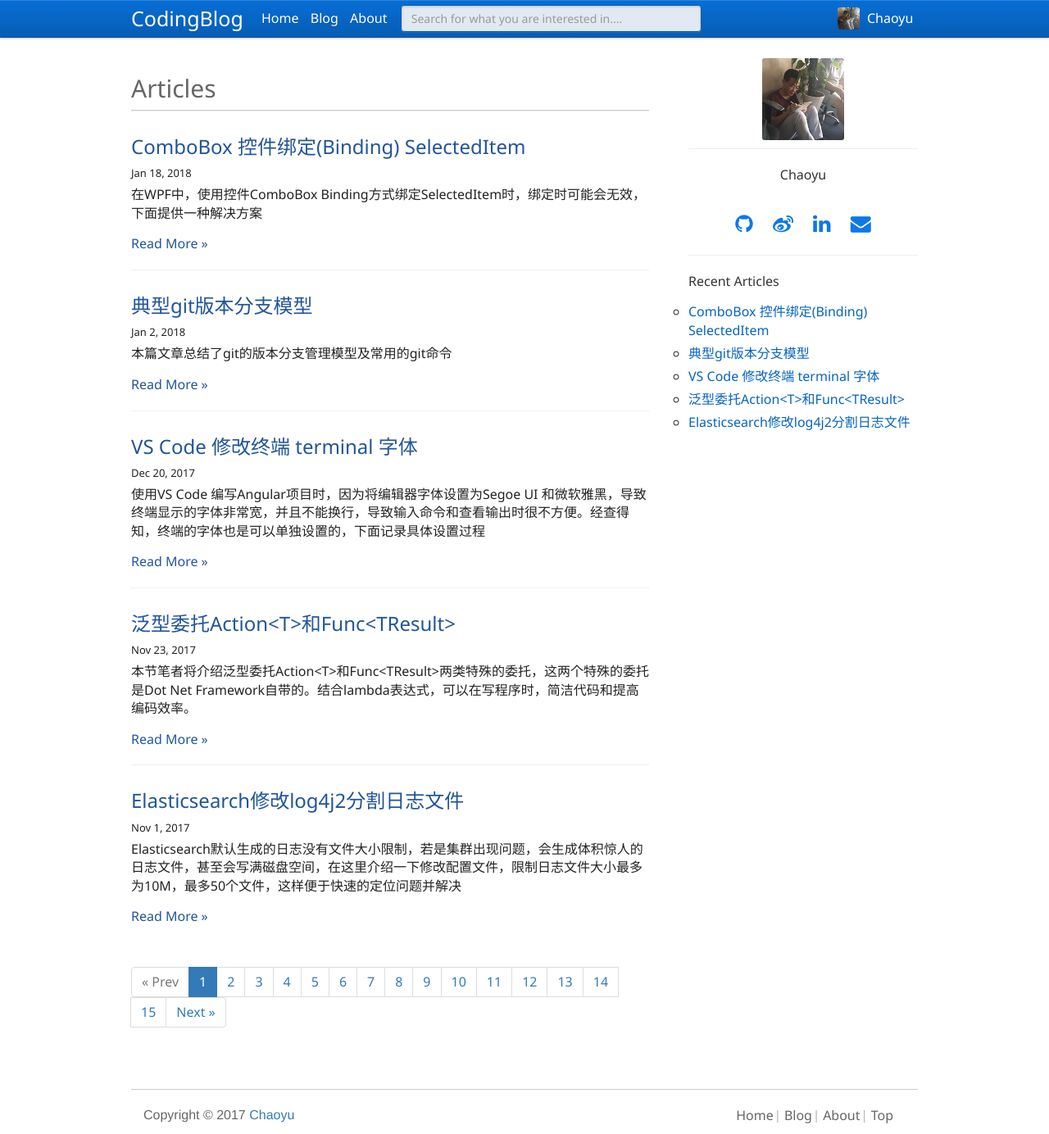
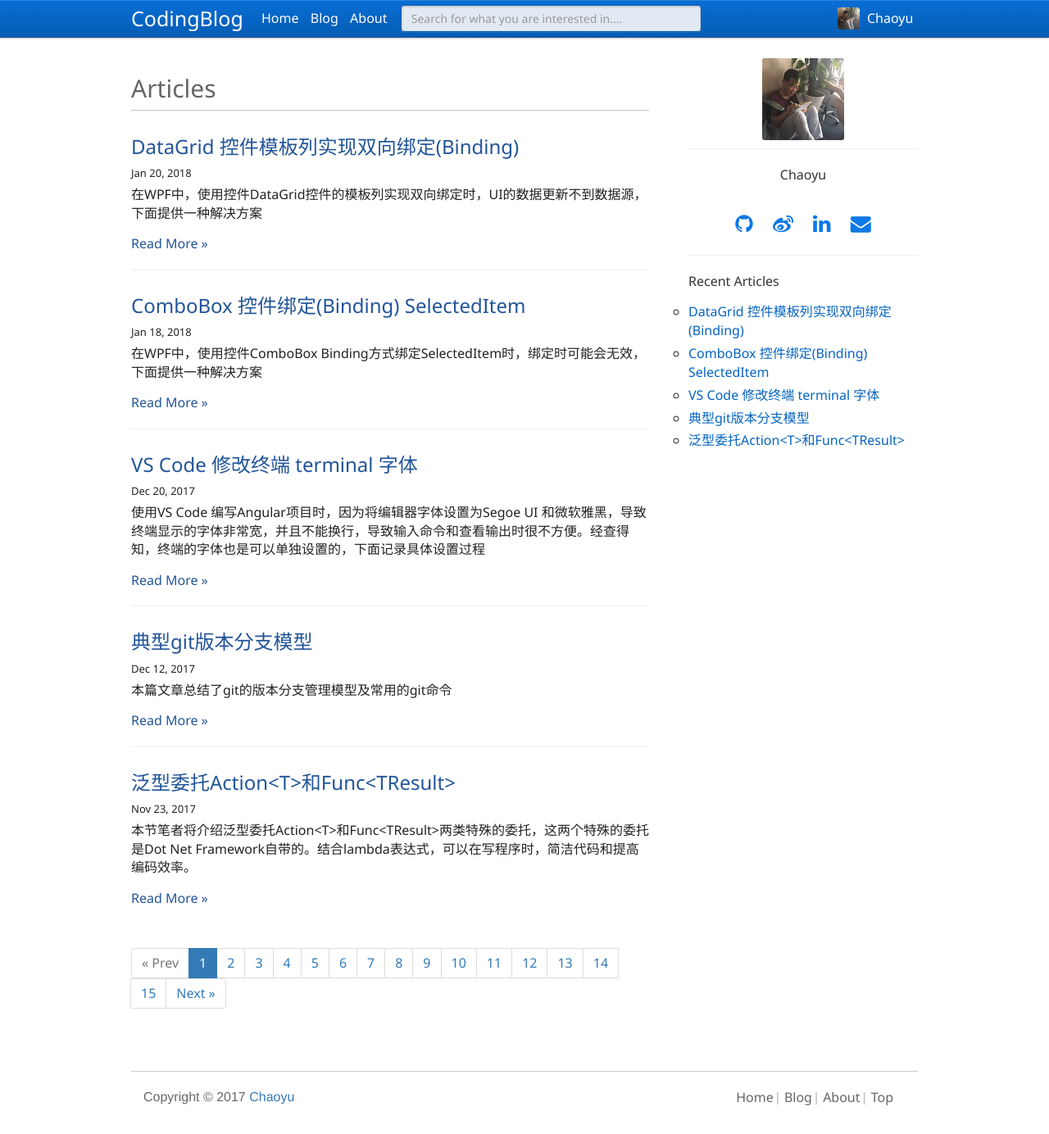
Before and after one commit to kinshines/kinshines.github.io, a Jekyll site: the page built from index.html, in a window 1280 px wide. Shown: the whole page at 82% size. Built offline with Jekyll 4.4.1, drawn with Linux system fonts in a browser that asks for light colours; the list of posts is cut into pages by our own code; after the commit the page ends 1362 px from its top, so only the background shows below that.

Commit message:
datagrid

```diff
--- /dev/null
+++ b/_posts/2018-01-20-datagrid-twoway-binding.md
@@ -0,0 +1,89 @@
+---
+layout: post
+title: DataGrid 控件模板列实现双向绑定(Binding)
+author: kinshines
+date:   2018-01-20
+categories: wpf
+permalink: /archivers/datagrid-twoway-binding
+---
+
+<p class="lead">在WPF中，使用控件DataGrid控件的模板列实现双向绑定时，UI的数据更新不到数据源，下面提供一种解决方案</p>
+
+### xaml
+现在将CheckBox控件作为模板列嵌套进DataGrid中，希望在UI界面中对CheckBox的勾选能更新至数据源，需要注意的是在绑定语句中一定要加上：UpdateSourceTrigger=PropertyChanged，否则更新不能生效：
+{% highlight xml %}
+    <StackPanel>
+        <TextBlock x:Name="ShowBBValue" Text="{Binding BB}" />
+        <DataGrid x:Name="dataGrid" Grid.Row="0" ItemsSource="{Binding bindingData}" AutoGenerateColumns="False">
+            <DataGrid.Columns>
+                <DataGridTextColumn Header="AA" Binding="{Binding AA,Mode=TwoWay,UpdateSourceTrigger=PropertyChanged}" />
+                <DataGridTemplateColumn Header="BB">
+                    <DataGridTemplateColumn.CellTemplate>
+                        <DataTemplate>
+                            <CheckBox IsChecked="{Binding BB, Mode=TwoWay,UpdateSourceTrigger=PropertyChanged}" />
+                        </DataTemplate>
+                    </DataGridTemplateColumn.CellTemplate>
+                </DataGridTemplateColumn>
+            </DataGrid.Columns>
+        </DataGrid>
+    </StackPanel>
+{% endhighlight %}
+
+### C#
+{% highlight java %}
+
+    public partial class MainWindow : Window
+    {
+        class1 a = new class1();
+        ObservableCollection<class1> bindingData = new ObservableCollection<class1>();
+        public MainWindow()
+        {
+            InitializeComponent();
+            InitDataBinding();
+        }
+
+        void InitDataBinding()
+        {
+            a.AA = "aaaaa";
+            a.BB = true;
+            bindingData.Add(a);
+            ShowBBValue.DataContext = this.a;
+            dataGrid.ItemsSource = bindingData;
+        }
+
+    }
+
+
+
+    public class class1 : INotifyPropertyChanged
+    {
+
+        private bool  _bb;
+        private string _aa;
+
+        public string AA
+        {
+            get { return _aa; }
+            set { this._aa= value; OnPropertyChanged("AA"); }
+        }
+
+        public bool BB
+        {
+            get { return this._bb; }
+            set
+            {
+                this._bb= value;
+                OnPropertyChanged("BB");
+            }
+        }
+        public event PropertyChangedEventHandler PropertyChanged;
+
+        void OnPropertyChanged(string name)
+        {
+            if (PropertyChanged != null)
+                this.PropertyChanged(this, new PropertyChangedEventArgs(name));
+        }
+
+    }
+
+{% endhighlight %}
```
Also changed, not shown: _posts/2017-12-12-a-successful-git-branching-model.md (renamed from _posts/2018-01-02-a-successful-git-branching-model.md, +1 -1 lines).
